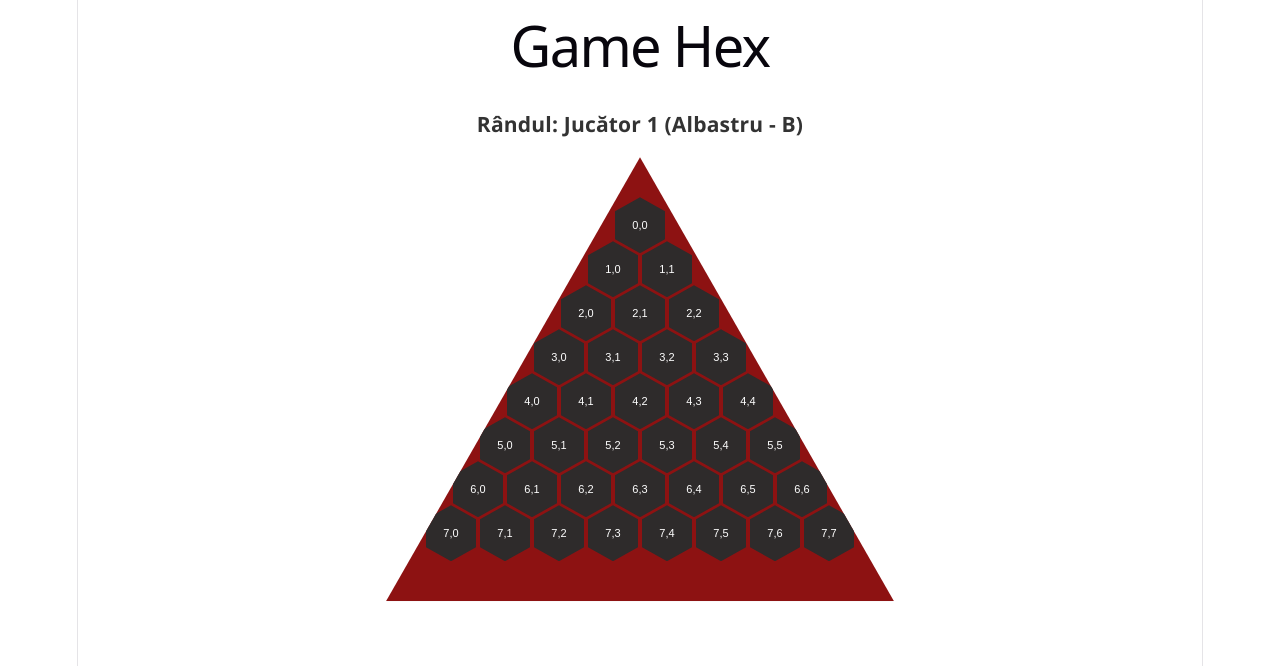
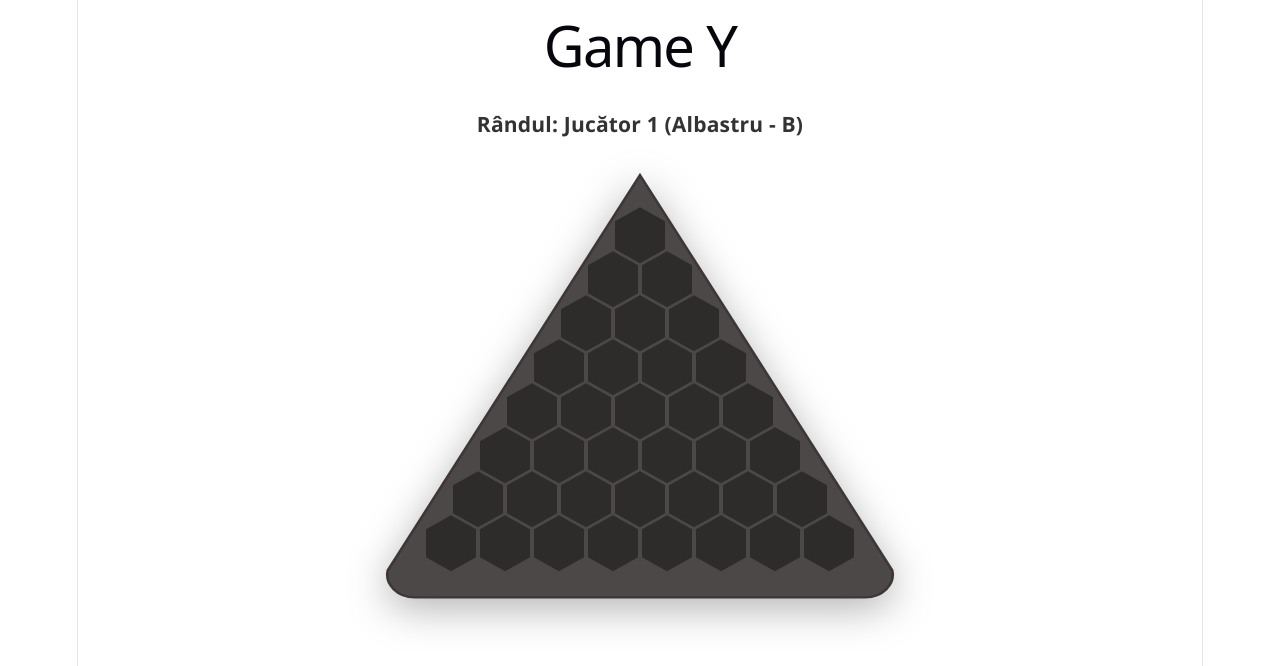
Before and after one commit to naomibadelita/GameY, a React (Vite) app in the folder webapp/: page / in a window 1280 px wide. Shown: the top 666 px of the page. Built offline with nearby package versions, Linux system fonts and the light colour scheme.

Commit message:
First version of the game board

```diff
--- a/webapp/src/App.tsx
+++ b/webapp/src/App.tsx
@@ -1,4 +1,4 @@
-import { useState } from 'react'
+//import { useState } from 'react'
 import './App.css'
 import GameBoard from './GameBoard';
 
@@ -7,7 +7,7 @@ function App() {
 
   return (
     <div className="app-container">
-      <h1>Game Hex</h1>
+      <h1>Game Y</h1>
       <GameBoard boardSize={defaultBoardSize} />
     </div>
   );
--- a/webapp/src/GameBoard.css
+++ b/webapp/src/GameBoard.css
@@ -13,25 +13,48 @@
     margin-bottom: 20px;
 }
 
-/* The board which holds the cells */
-.board-grid {
+/* NOU: Containerul relativ care ține straturile și umbra exterioară */
+.board-relative {
+    position: relative;
     display: flex;
     flex-direction: column;
-    background-color: #8d1212;
-    box-shadow: 0 4px 6px rgba(0, 0, 0, 0.1);
-    padding: 40px 40px 40px 40px;
-    clip-path: polygon(50% 0%, 100% 100%, 0% 100%);
+    align-items: center;
+    /* Padding-ul oferă spațiu de siguranță hexagoanelor ca să NU fie tăiate de curba triunghiului */
+    padding: 50px 60px 40px 60px;
+    /* Umbra se aplică direct pe forma SVG-ului din interior! */
+    filter: drop-shadow(0 10px 20px rgba(0, 0, 0, 0.3));
+}
+
+/* NOU: Tapetul din fundal întins la 100% din mărimea containerului */
+.board-svg-bg {
+    position: absolute;
+    top: 0;
+    left: 0;
+    width: 100%;
+    height: 100%;
+    pointer-events: none; /* Permite click-urilor să treacă prin el către butoane */
+    z-index: 0;
+}
+
+/* MODIFICAT: Grila devine un container structural transparent */
+.board-grid {
+    position: relative;
+    z-index: 1; /* Împinge butoanele deasupra imaginii SVG */
+    display: flex;
+    flex-direction: column;
+    background-color: transparent; /* Eliminăm fundalul rigid de aici */
+    box-shadow: none; /* Umbra a fost mutată pe .board-relative prin filter */
+    clip-path: none;  /* Eliminăm foarfeca CSS */
 }
 
 /* Row of cells */
 .board-row {
     display: flex;
-    justify-content: center; /* Centers each row to build the triangle symmetry */
-    gap: 4px; /* Slight horizontal spacing between adjacent hexagons */
-    margin-top: -12px; /* Pulls rows upwards to perfectly interlock into the gaps */
+    justify-content: center;
+    gap: 4px;
+    margin-top: -12px; /* Îmbinarea perfectă a rândurilor */
 }
 
-/* Fixes the top spacing for the very first row */
 .board-row:first-child {
     margin-top: 0;
 }
@@ -39,23 +62,20 @@
 /* Base style for each cell */
 .hex-cell {
     width: 50px;
-    height: 56px; /* Slightly taller than wide makes the hexagon look regular */
+    height: 56px;
     font-size: 11px;
     color: #fff;
-    border: none; /* Borders don't work well with clip-path, color handles separation */
+    border: none;
     background-color: #131313;
     cursor: pointer;
     transition: all 0.2s ease;
-
-    /* Creates a perfect pointy-topped hexagon shape */
     clip-path: polygon(50% 0%, 100% 25%, 100% 75%, 50% 100%, 0% 75%, 0% 25%);
 }
 
-/* visual effect when you hover the cell */
 .hex-cell:hover:not(.cell-p1):not(.cell-p2) {
     background-color: #444;
     transform: scale(1.08);
-    z-index: 10; /* Ensures the hovered cell stays on top visually */
+    z-index: 10;
 }
 
 /* When the cell is empty */
@@ -66,18 +86,15 @@
 /* Player 1 */
 .cell-p1 {
     background-color: #3b82f6;
-    color: #ffffff;
     font-weight: bold;
 }
 
 /* Player 2 */
 .cell-p2 {
     background-color: #ef4444;
-    color: #ffffff;
     font-weight: bold;
 }
 
-/* The animation is stopped if the button is occupied */
 .cell-p1, .cell-p2 {
     cursor: not-allowed;
 }
--- a/webapp/src/GameBoard.tsx
+++ b/webapp/src/GameBoard.tsx
@@ -4,7 +4,7 @@ import { type CellValue } from './types/game';
 import './GameBoard.css';
 
 interface GameBoardProps {
-  readonly boardSize: number;
+    readonly boardSize: number;
 }
 
 export default function GameBoard({ boardSize }: GameBoardProps) {
@@ -22,16 +22,15 @@ export default function GameBoard({ boardSize }: GameBoardProps) {
         setP1Turn(!isP1Turn);
     };
 
-    const renderBoard= () => {
-        const rows=[];
+    const renderBoard = () => {
+        const rows = [];
 
-        for(let y=0; y<boardSize; y++)
-        {
-            const rowCells=[];
-            const row=board[y];
+        for (let y = 0; y < boardSize; y++) {
+            const rowCells = [];
+            const row = board[y];
 
-            for(let x=0; x<=y;x++){
-                const cell=row[x];
+            for (let x = 0; x <= y; x++) {
+                const cell = row[x];
 
                 let cellClass = 'cell-empty';
                 if (cell === 'B') {
@@ -46,7 +45,6 @@ export default function GameBoard({ boardSize }: GameBoardProps) {
                         className={`hex-cell ${cellClass}`}
                         onClick={() => handleCellClick(y, x)}
                     >
-                        {y},{x}
                     </button>
                 );
             }
@@ -58,14 +56,27 @@ export default function GameBoard({ boardSize }: GameBoardProps) {
             );
         }
 
-            return rows;
-        };
+        return rows;
+    };
 
     return (
         <div className="game-board-container">
             <h3>Rândul: {isP1Turn ? 'Jucător 1 (Albastru - B)' : 'Jucător 2 (Roșu - R)'}</h3>
-            <div className="board-grid">
-                {renderBoard()}
+
+            <div className="board-relative">
+
+                <svg className="board-svg-bg" preserveAspectRatio="none" viewBox="0 0 100 100">
+                    <path
+                        d="M50,4 L96,91 A5,5 0 0,1 91,97 L9,97 A5,5 0 0,1 4,91 Z"
+                        fill="#4c4848"
+                        stroke="#3d3737"
+                        strokeWidth="0.5"
+                    />
+                </svg>
+
+                <div className="board-grid">
+                    {renderBoard()}
+                </div>
             </div>
         </div>
     );
```
